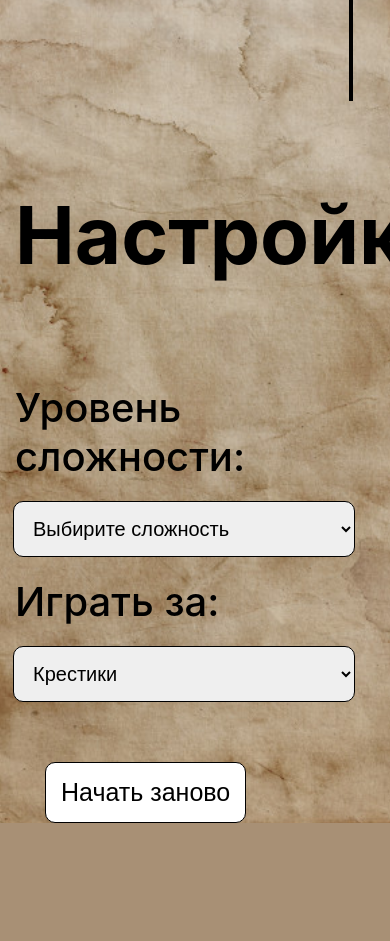
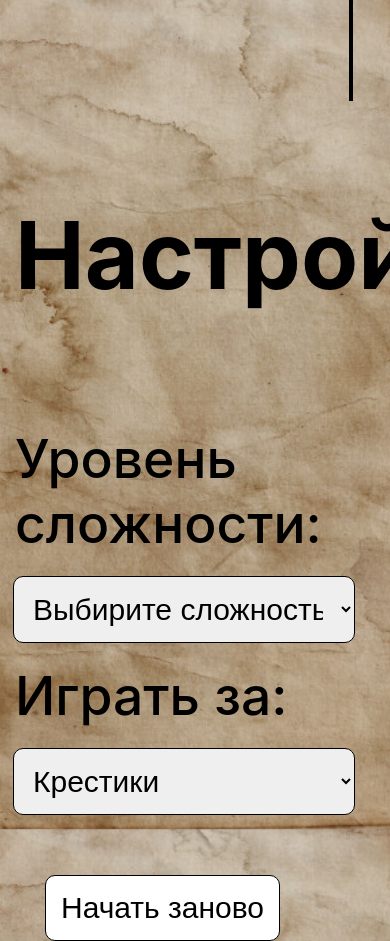
Before and after one commit to AglAnton/aglanton.github.io, a PHP site: page / in a window 390 px wide; the page is wider, and only the part inside the window is pictured. Shown: the part 859-1800 px from the top of that part. Before the commit the page ends 1682 px from the top of that part, so only its background shows below. Run offline with PHP 8.4, Linux system fonts and the light colour scheme.

Commit message:
Update style.css

```diff
--- a/tic-tac-toe/css/style.css
+++ b/tic-tac-toe/css/style.css
@@ -116,15 +116,15 @@ select {
 	}
 
 	#forma h3 {
-		font-size: 60pt;
+		font-size: 70pt;
 	}
 
 	#forma p {
-		font-size: 30pt;
+		font-size: 40pt;
 	}
 
 	select {
-		font-size: 20px;
+		font-size: 30px;
 		padding: 15px;
 	}
 
@@ -132,7 +132,7 @@ select {
 		width: auto;
 		padding: 15px;
 		margin-left: 30px;
-		font-size: 25px;
+		font-size: 30px;
 	}
 
 	#field {
```
